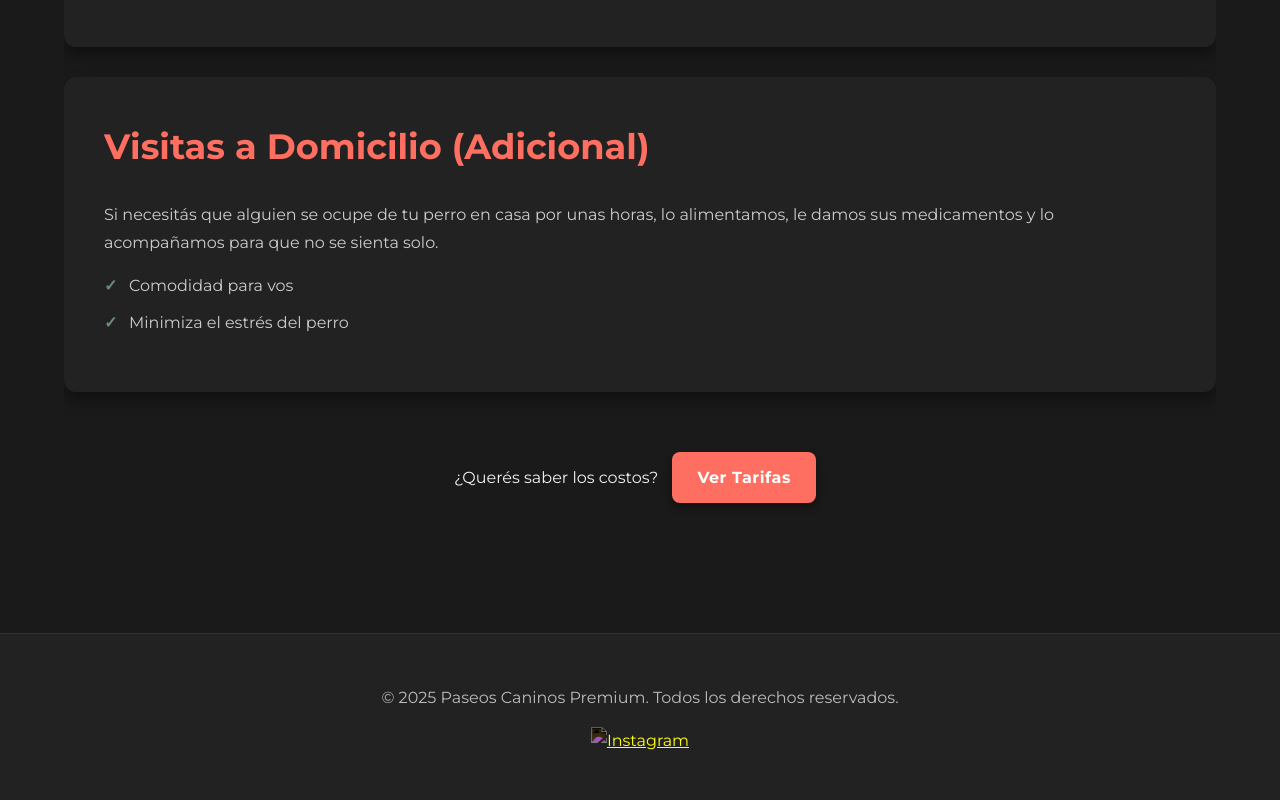
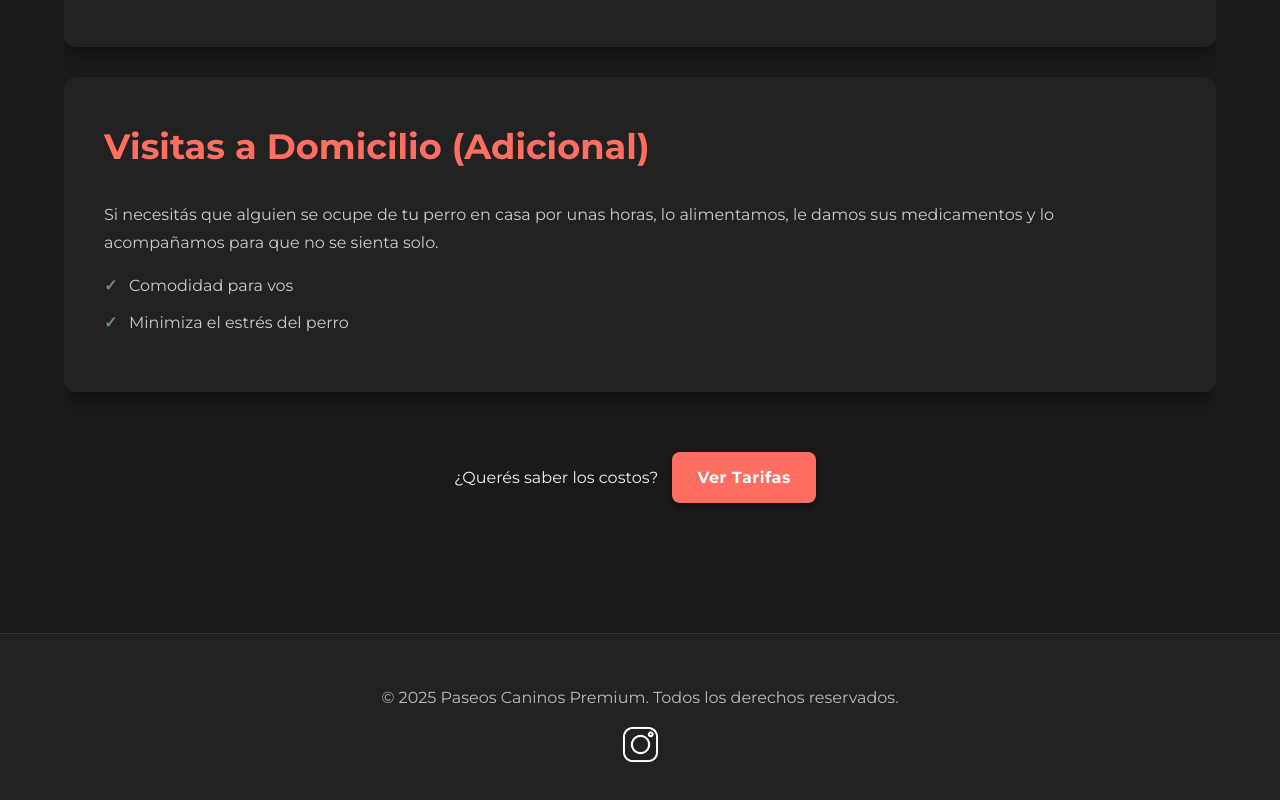
Before and after one commit to Makelelei/Canino, a plain HTML site: page servicios.html in a window 1280 px wide. Shown: the part 1085-1885 px from the top of the page. Drawn offline with Linux system fonts and the light colour scheme; files whose address does not match are found by name.

Commit message:
Update servicios.html

```diff
--- a/servicios.html
+++ b/servicios.html
@@ -64,7 +64,7 @@
         <p>&copy; 2025 Paseos Caninos Premium. Todos los derechos reservados.</p>
         <div class="social-links">
             <a href="https://www.instagram.com" target="_blank" rel="noopener noreferrer">
-                <img src="imagenes/instagram.png" alt="Instagram">
+                <img src="instagram.png" alt="Instagram">
             </a>
         </div>
     </div>
```
